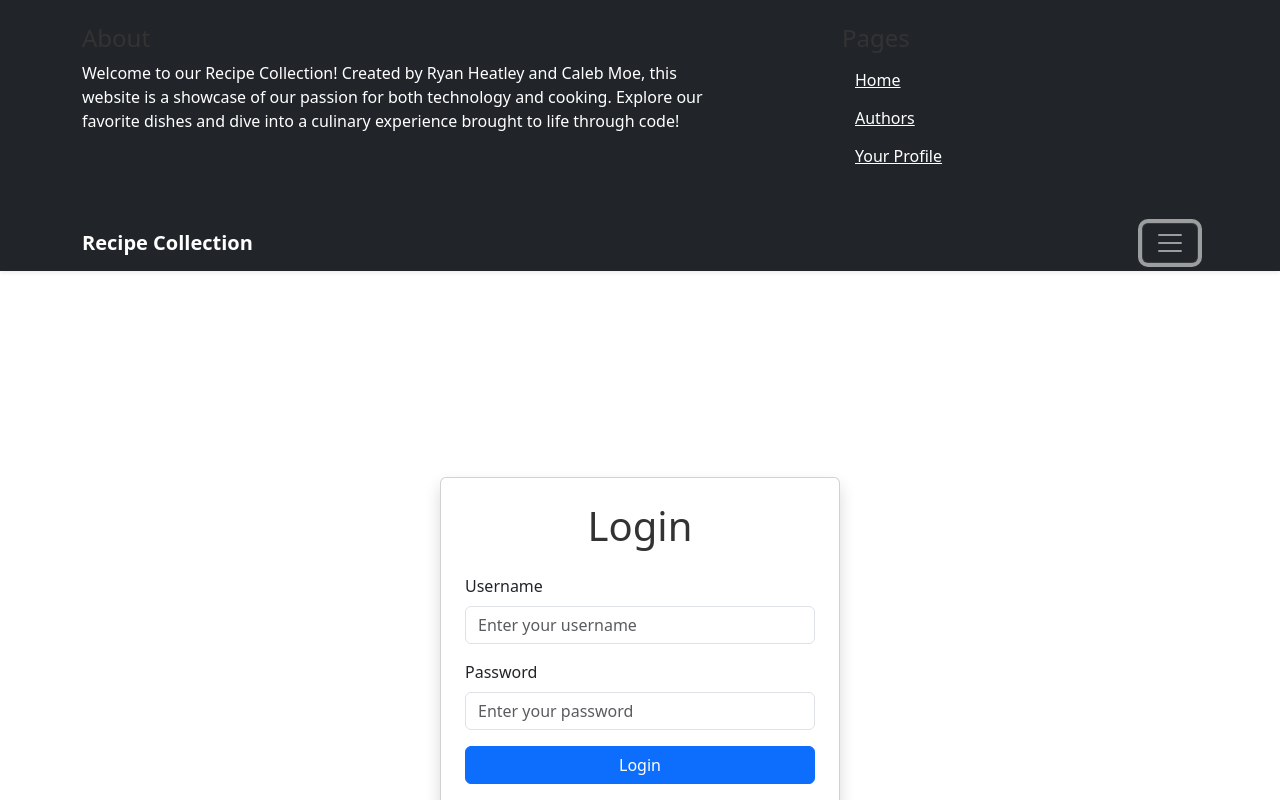
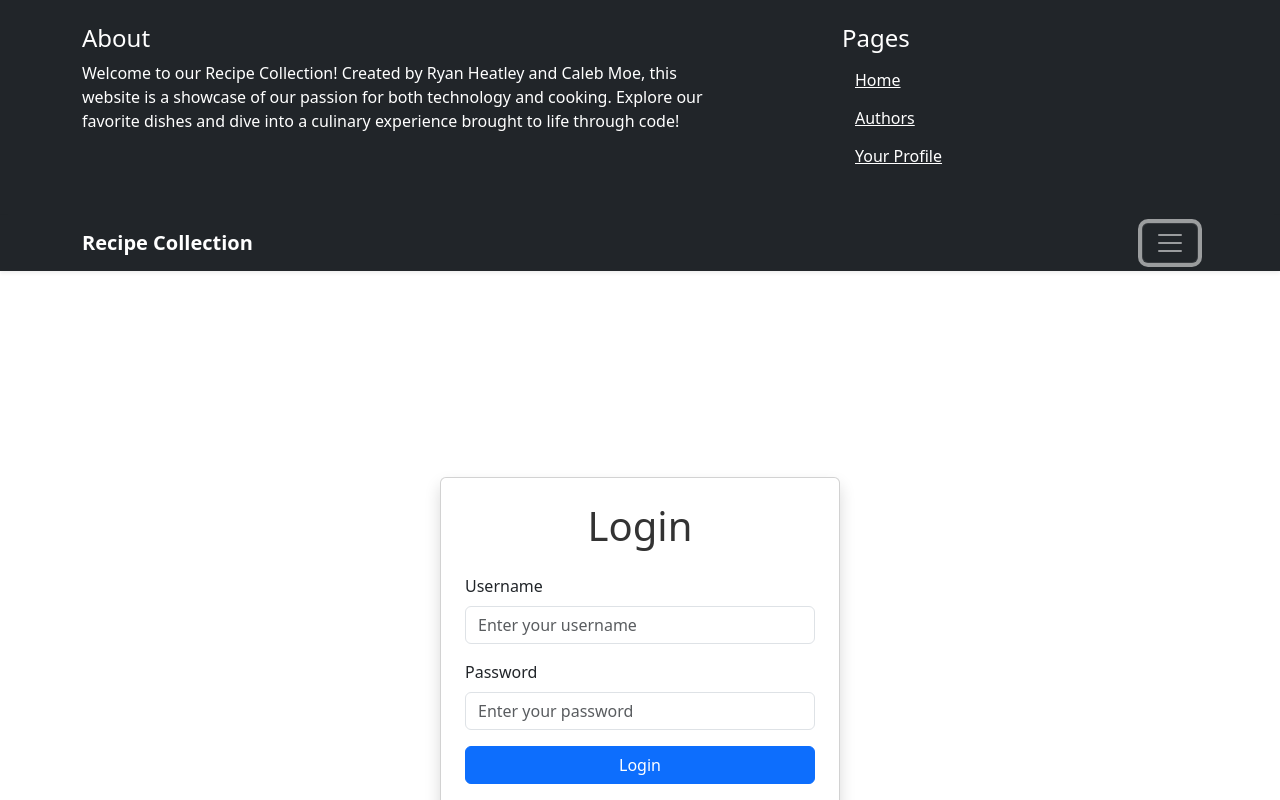
Before and after one commit to CalebM1243/team14s2_final, a React (Create React App) app in the folder frontend/: page / in a window 1280 px wide. Both pictures are taken after a click on the button "Toggle navigation". Shown: the top 800 px of the page. Built offline with nearby package versions, Linux system fonts and the light colour scheme.

Commit message:
white textin header

```diff
--- a/frontend/src/components/Header.jsx
+++ b/frontend/src/components/Header.jsx
@@ -8,7 +8,7 @@ const Header = ({ setActivePage }) => {
         <div className="container">
           <div className="row">
             <div className="col-sm-8 col-md-7 py-4">
-              <h4>About</h4>
+              <h4 className="text-white">About</h4>
               <p className="text-white" style={{ color: "white" }}>
                 Welcome to our Recipe Collection! Created by Ryan Heatley and Caleb Moe,
                 this website is a showcase of our passion for both technology and cooking.
@@ -16,7 +16,7 @@ const Header = ({ setActivePage }) => {
               </p>
             </div>
             <div className="col-sm-4 offset-md-1 py-4">
-              <h4>Pages</h4>
+              <h4 className="text-white">Pages</h4>
               <ul className="list-unstyled">
                 <li>
                   <Link to="/home" className="btn btn-link text-white">
```
